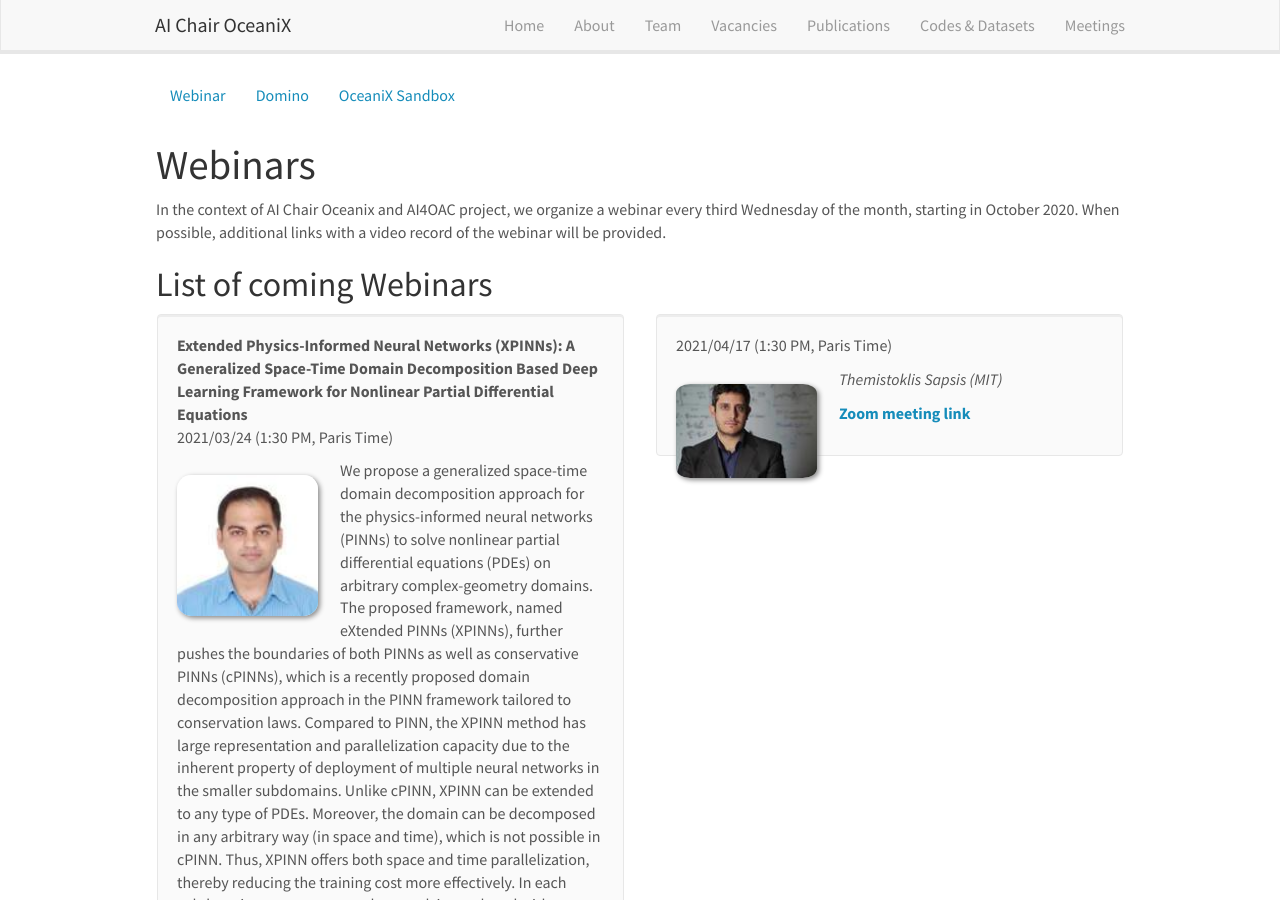
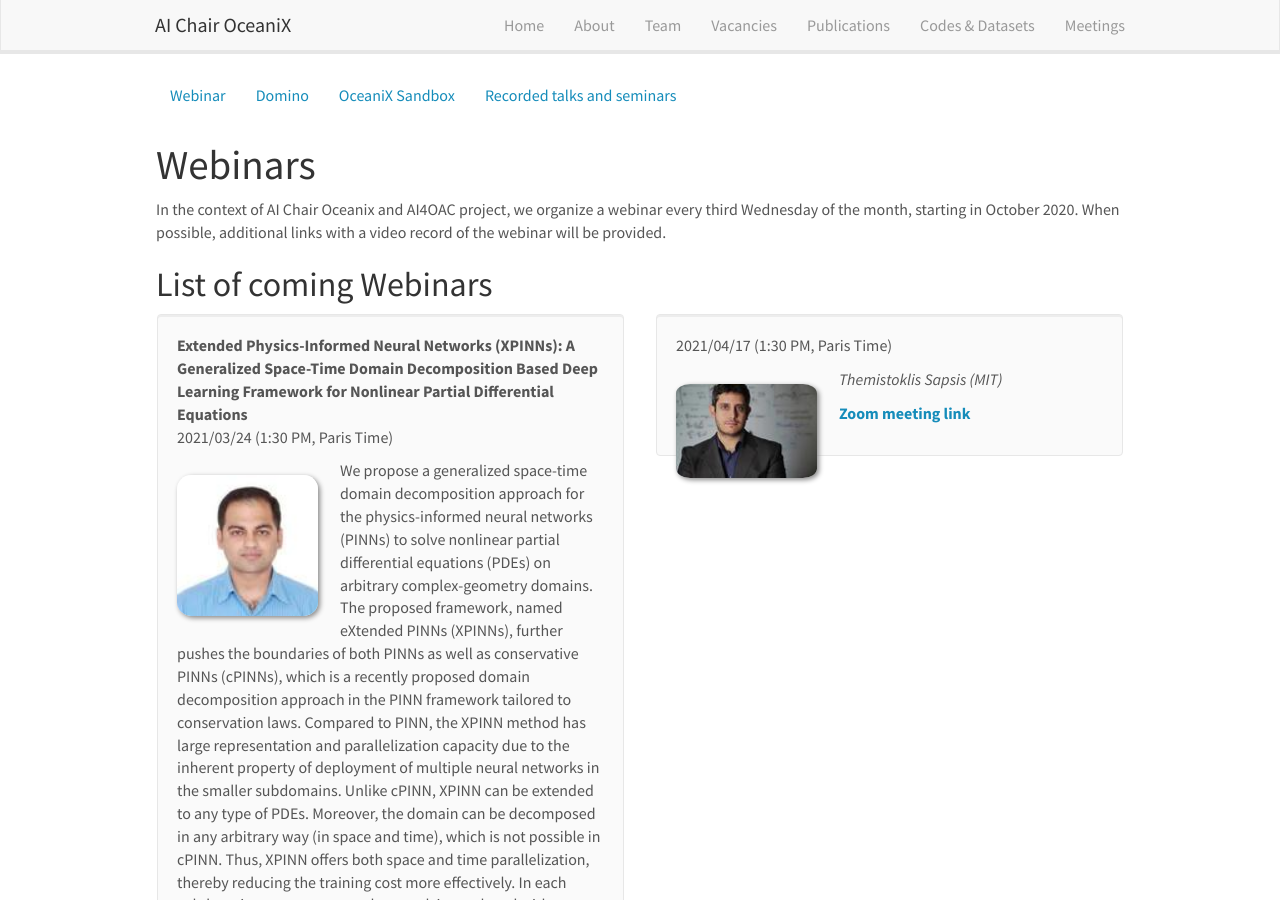
Before and after one commit to CIA-Oceanix/CIA-Oceanix.github.io, a Jekyll site: the page built from _pages/webinar.md, in a window 1280 px wide and 900 px high. Built offline with Jekyll 4.4.1, drawn with Linux system fonts in a browser that asks for light colours; nearby versions of some CDN libraries.

Commit message:
Update header2.html

```diff
--- a/_includes/header2.html
+++ b/_includes/header2.html
@@ -32,7 +32,8 @@
         <ul class="nav navbar-nav navbar-left">
         <li><a  href="{{ site.url }}{{ site.baseurl }}/webinar">Webinar</a></li>
         <li><a  href="{{ site.url }}{{ site.baseurl }}/domino">Domino</a></li>
-	        <li><a  href="{{ site.url }}{{ site.baseurl }}/oceanix_sandbox">OceaniX Sandbox</a></li>
+	<li><a  href="{{ site.url }}{{ site.baseurl }}/oceanix_sandbox">OceaniX Sandbox</a></li>
+	<li><a  href="{{ site.url }}{{ site.baseurl }}/oceanix_video">Recorded talks and seminars</a></li>
 	</ul>
      </nav>
    </div>
```
